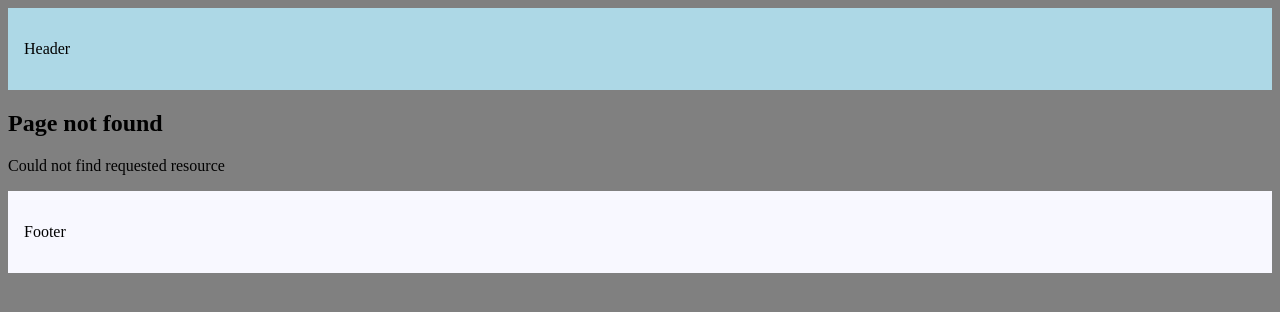
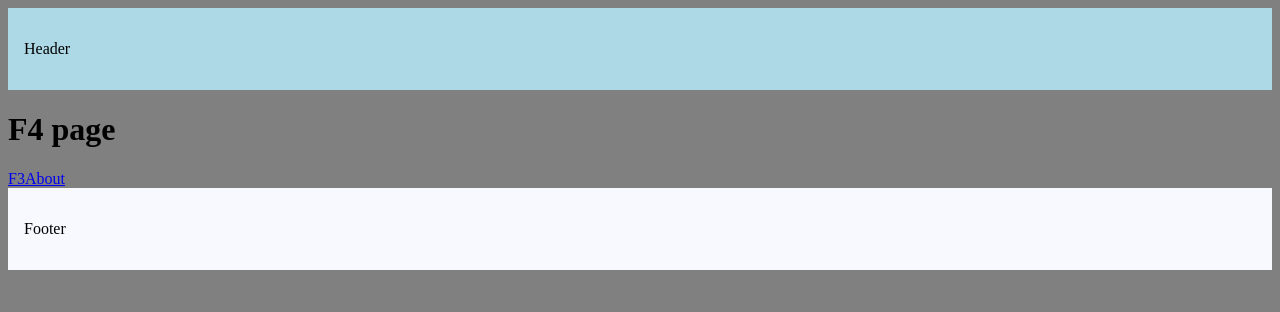
Before and after one commit to iceicles/NextJS-Tutorial, a Next.js app: page /f1/f4 in a window 1280 px wide. Before the commit this address had no page. Shown: the top 312 px of the page. Built offline with nearby package versions, Linux system fonts and the light colour scheme.

Commit message:
intercepting routes

```diff
--- /dev/null
+++ b/src/app/f1/f2/page.tsx
@@ -0,0 +1,3 @@
+export default function F2() {
+  return <h1>F2 page</h1>;
+}
--- /dev/null
+++ b/src/app/f1/f3/page.tsx
@@ -0,0 +1,3 @@
+export default function F3() {
+  return <h1>F3 page</h1>;
+}
--- /dev/null
+++ b/src/app/f1/f4/(..)f3/page.tsx
@@ -0,0 +1,3 @@
+export default function InterceptedF3() {
+  return <h1>(..) Intercepted F3 page</h1>;
+}
--- /dev/null
+++ b/src/app/f1/f4/(...)about/page.tsx
@@ -0,0 +1,3 @@
+export default function InterceptedAbout() {
+  return <h1>(...) Intercepted About page</h1>;
+}
--- /dev/null
+++ b/src/app/f1/f4/page.tsx
@@ -0,0 +1,13 @@
+import Link from 'next/link';
+
+export default function F4() {
+  return (
+    <>
+      <h1>F4 page</h1>
+      <div>
+        <Link href='/f1/f3'>F3</Link>
+        <Link href='/about'>About</Link>
+      </div>
+    </>
+  );
+}
```
Also changed, not shown: src/app/f1/(.)f2/page.tsx (added, +11 -0 lines), src/app/f1/page.tsx (added, +12 -0 lines).
